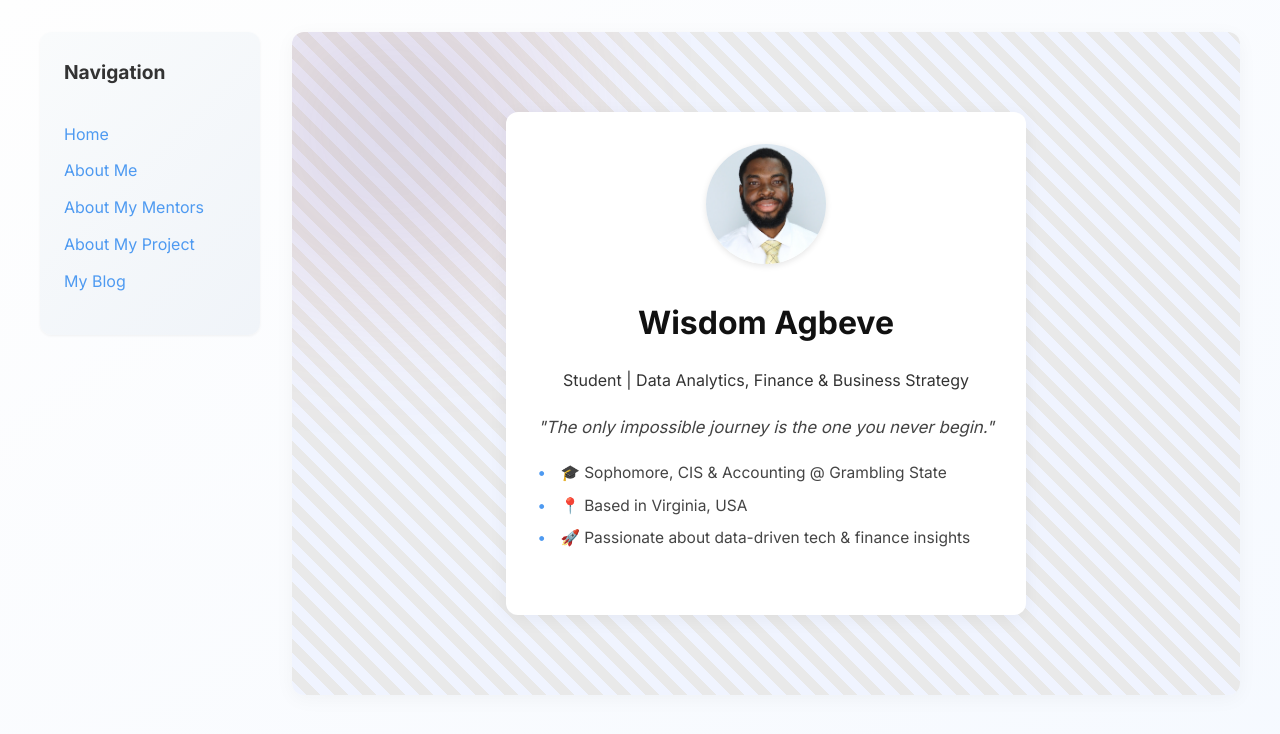
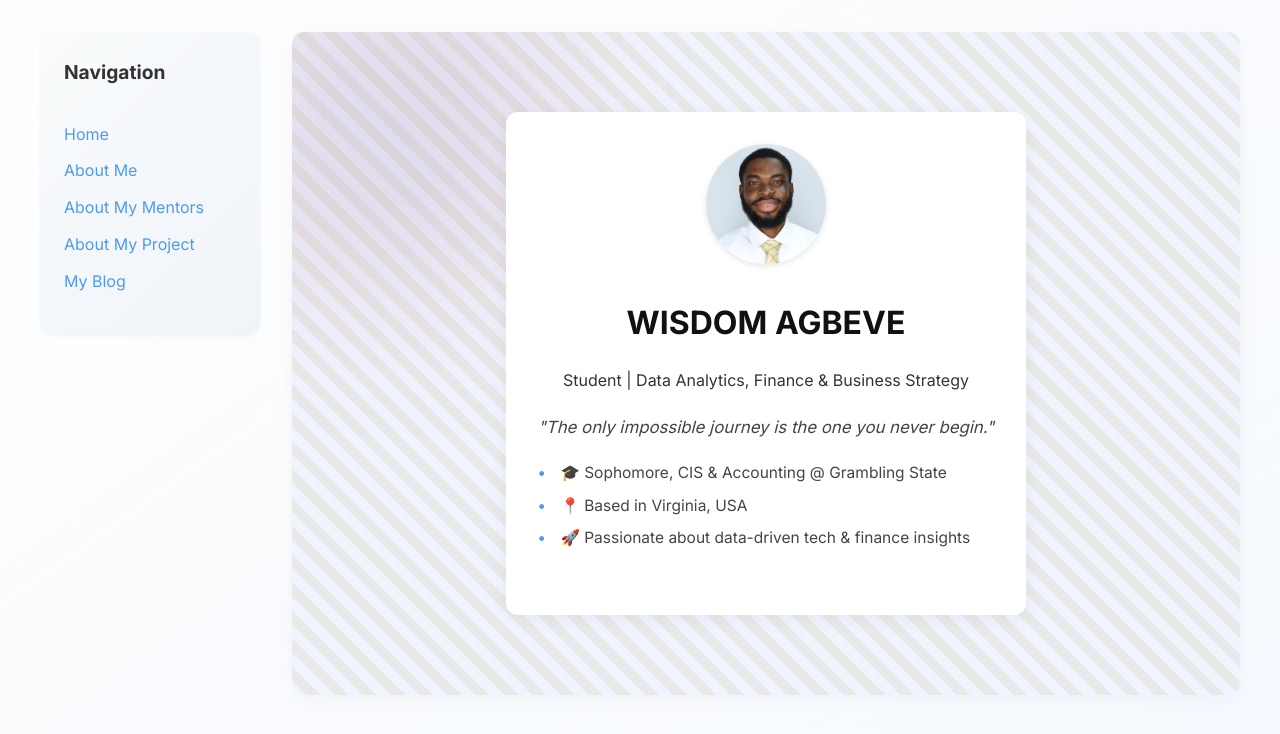
Before and after one commit to wagbeve/wagbeve.github.io, a Jekyll site: the page built from index.md, in a window 1280 px wide. Shown: the top 734 px of the page. Built offline with Jekyll 4.4.1, drawn with Linux system fonts in a browser that asks for light colours.

```diff
--- a/index.md
+++ b/index.md
@@ -1,6 +1,6 @@
 ---
 layout: home
-title: Wisdom Agbeve
+title: WISDOM AGBEVE
 description: Student | Data Analytics, Finance & Business Strategy
 
 motto: "The only impossible journey is the one you never begin."
```
